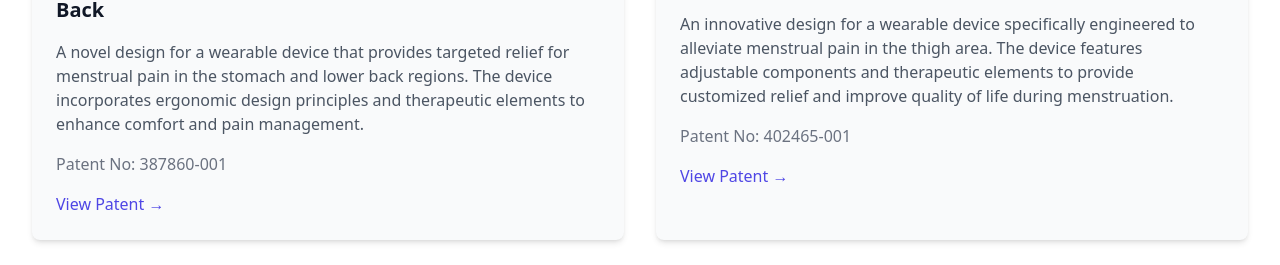
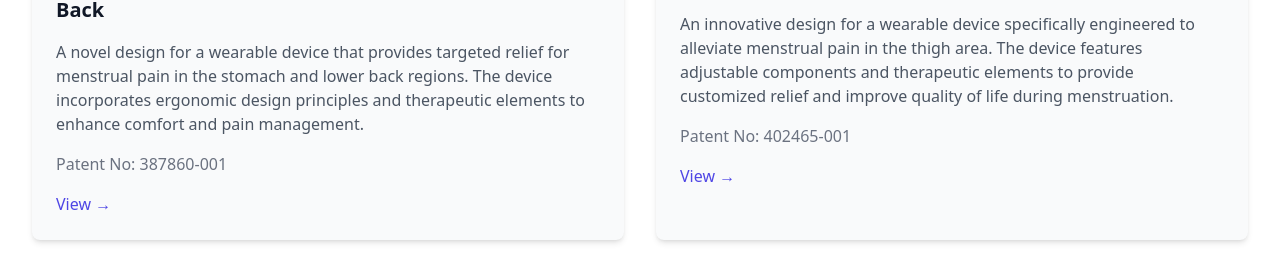
Before and after one commit to adipise5/Portfolio, a React (Vite) app: page / in a window 1280 px wide. Shown: the part 4704-4969 px from the top of the page. Built offline with nearby package versions, Linux system fonts and the light colour scheme.

Commit message:
Update App.tsx

```diff
--- a/src/App.tsx
+++ b/src/App.tsx
@@ -429,7 +429,7 @@ function App() {
                   rel="noopener noreferrer"
                   className="text-indigo-600 font-medium hover:text-indigo-800 transition-colors"
                 >
-                  View Patent →
+                  View →
                 </a>
               </motion.div>
 
@@ -450,7 +450,7 @@ function App() {
                   rel="noopener noreferrer"
                   className="text-indigo-600 font-medium hover:text-indigo-800 transition-colors"
                 >
-                  View Patent →
+                  View →
                 </a>
               </motion.div>
             </div>
```
